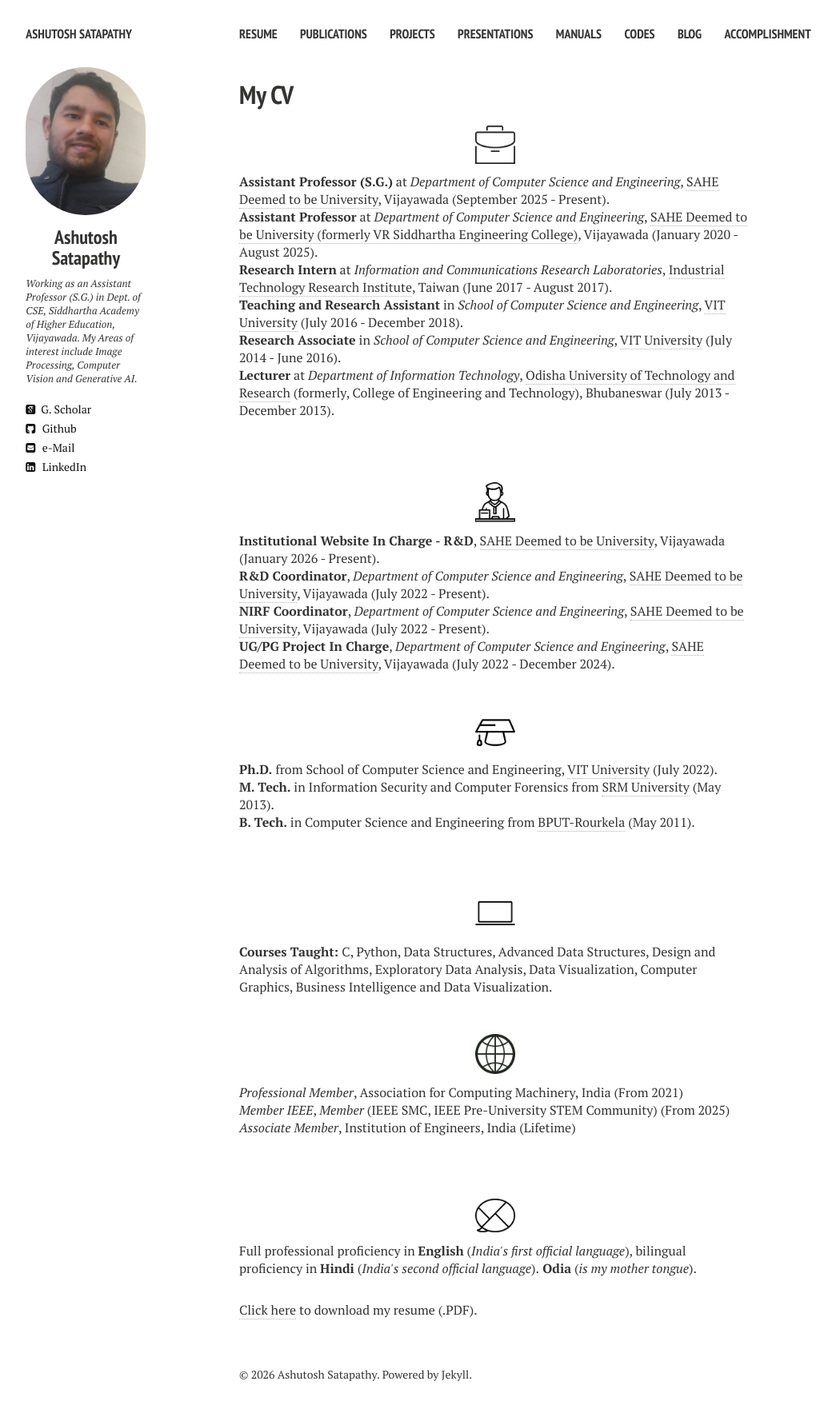
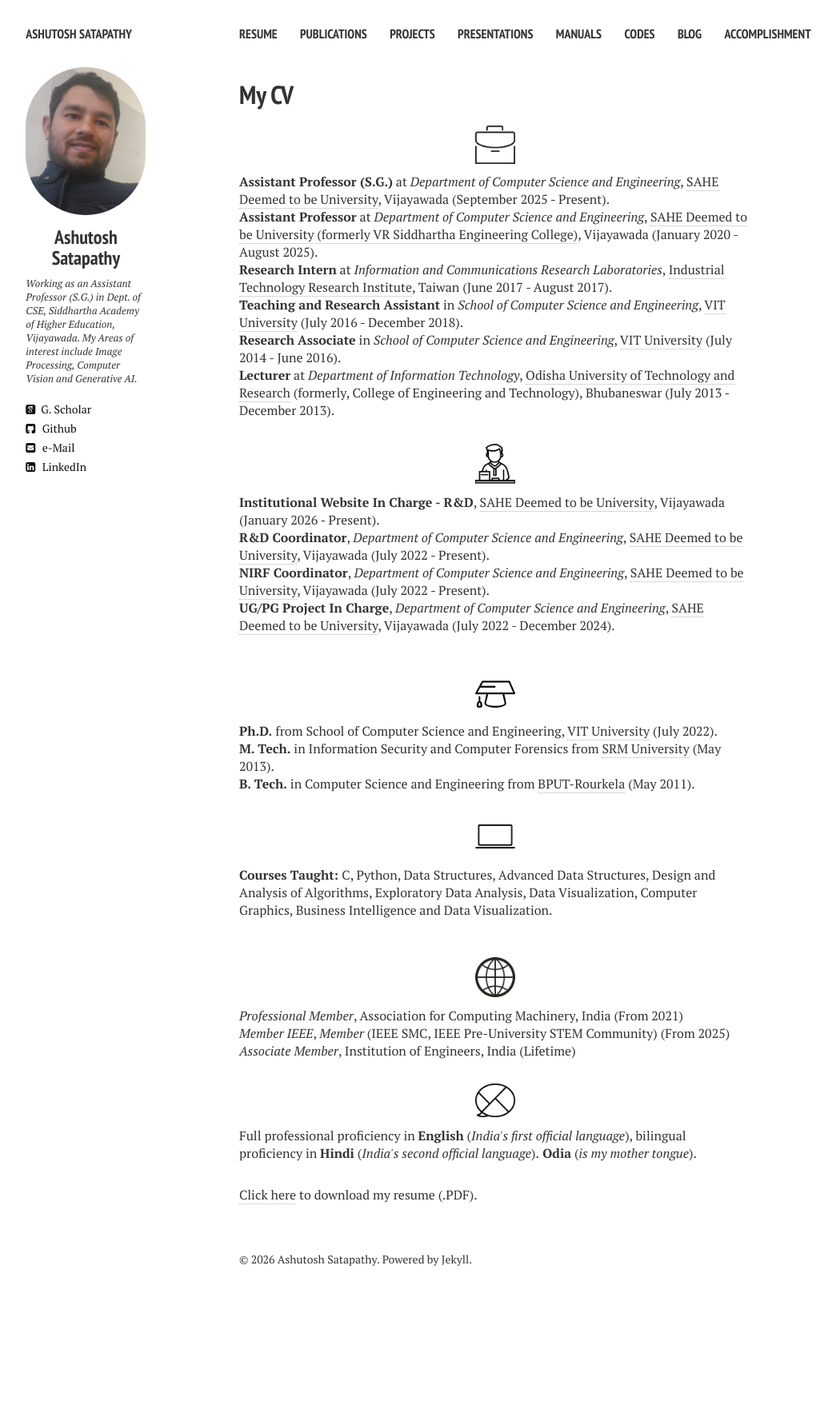
Before and after one commit to ashutoshsatapathy1990/ashutoshsatapathy1990.github.io, a Jekyll site: the page built from cv.md, in a window 1280 px wide. Shown: the whole page at 80% size, without its empty margins (21-1066 px from the left). Built offline with Jekyll 4.4.1, drawn with Linux system fonts in a browser that asks for light colours; nearby versions of some CDN libraries; after the commit the page ends 1633 px from its top, so only the background shows below that.

Commit message:
Update cv.html

```diff
--- a/_layouts/cv.html
+++ b/_layouts/cv.html
@@ -50,7 +50,7 @@
     <p align="left"><strong>Research Intern</strong> at <i>Information and Communications Research Laboratories</i>, <a href="https://www.itri.org.tw/english/" target="_blank">Industrial Technology Research Institute</a>, Taiwan (June 2017 - August 2017).</p>
     <p align="left"><strong>Teaching and Research Assistant</strong> in <i>School of Computer Science and Engineering</i>, <a href="http://chennai.vit.ac.in/" target="_blank">VIT University</a> (July 2016 - December 2018).</p>
     <p align="left"><strong>Research Associate</strong> in <i>School of Computer Science and Engineering</i>, <a href="http://chennai.vit.ac.in/" target="_blank">VIT University</a> (July 2014 - June 2016).</p>
-    <p align="left" class="bottom-three"><strong>Lecturer</strong> at <i>Department of Information Technology</i>, <a href="https://outr.ac.in/" target="_blank">Odisha University of Technology and Research</a> (formerly, College of Engineering and Technology), Bhubaneswar (July 2013 -  December 2013).</p><br>
+    <p align="left" class="bottom-three"><strong>Lecturer</strong> at <i>Department of Information Technology</i>, <a href="https://outr.ac.in/" target="_blank">Odisha University of Technology and Research</a> (formerly, College of Engineering and Technology), Bhubaneswar (July 2013 -  December 2013).</p>
 
     <p align="center" class=bottom-small><img src="{{ site.url }}/images/CV/admin2.png" alt="Administrative Roles" width="50" height="50"></p>
     <p align="left"><strong>Institutional Website In Charge - R&D</strong>, <a href="https://siddhartha.edu.in/" target="_blank">SAHE Deemed to be University</a>, Vijayawada (January 2026 - Present).</p>
@@ -62,7 +62,7 @@
     <p align="center" class=bottom-small><img src="{{ site.url }}/images/CV/study2.png" alt="Education" width="50" height="50"></p>
     <p align="left"><strong>Ph.D.</strong> from School of Computer Science and Engineering, <a href="http://chennai.vit.ac.in/" target="_blank">VIT University</a> (July 2022).</p>
     <p align="left"><strong>M. Tech.</strong> in Information Security and Computer Forensics from <a href="http://www.srmuniv.ac.in/" target="_blank">SRM University</a> (May 2013).</p>
-    <p align="left" class="bottom-three"><strong>B. Tech.</strong> in Computer Science and Engineering from <a href="http://www.bput.ac.in/" target="_blank">BPUT-Rourkela</a> (May 2011).</p><br>
+    <p align="left" class="bottom-three"><strong>B. Tech.</strong> in Computer Science and Engineering from <a href="http://www.bput.ac.in/" target="_blank">BPUT-Rourkela</a> (May 2011).</p>
 
     <!--
     <p align="center" class=bottom-small><img src="{{ site.url }}/images/CV/computer2.png" alt="Computer Skills" width="50" height="50"></p>
@@ -79,7 +79,7 @@
     <p align="center" class=bottom-small><img src="{{ site.url }}/images/CV/world.png" alt="Languages" width="50" height="50"></p>
     <p align="left"><i>Professional Member</i>, Association for Computing Machinery, India (From 2021)</p>
     <p align="left"><i>Member IEEE</i>, <i>Member</i> (IEEE SMC, IEEE Pre-University STEM Community) (From 2025)</p>
-    <p align="left" class="bottom-three"><i>Associate Member</i>, Institution of Engineers, India (Lifetime)</p><br>
+    <p align="left" class="bottom-three"><i>Associate Member</i>, Institution of Engineers, India (Lifetime)</p>
 
     <p align="center" class=bottom-small><img src="{{ site.url }}/images/CV/talk.png" alt="Languages" width="50" height="50"></p>
     <p align="left" class="bottom-three">Full professional proficiency in <strong>English</strong> (<i>India's first official language</i>), bilingual proficiency in <strong>Hindi</strong> (<i>India's second official language</i>).<strong> Odia</strong> (<i>is my mother tongue</i>).</p>
```
